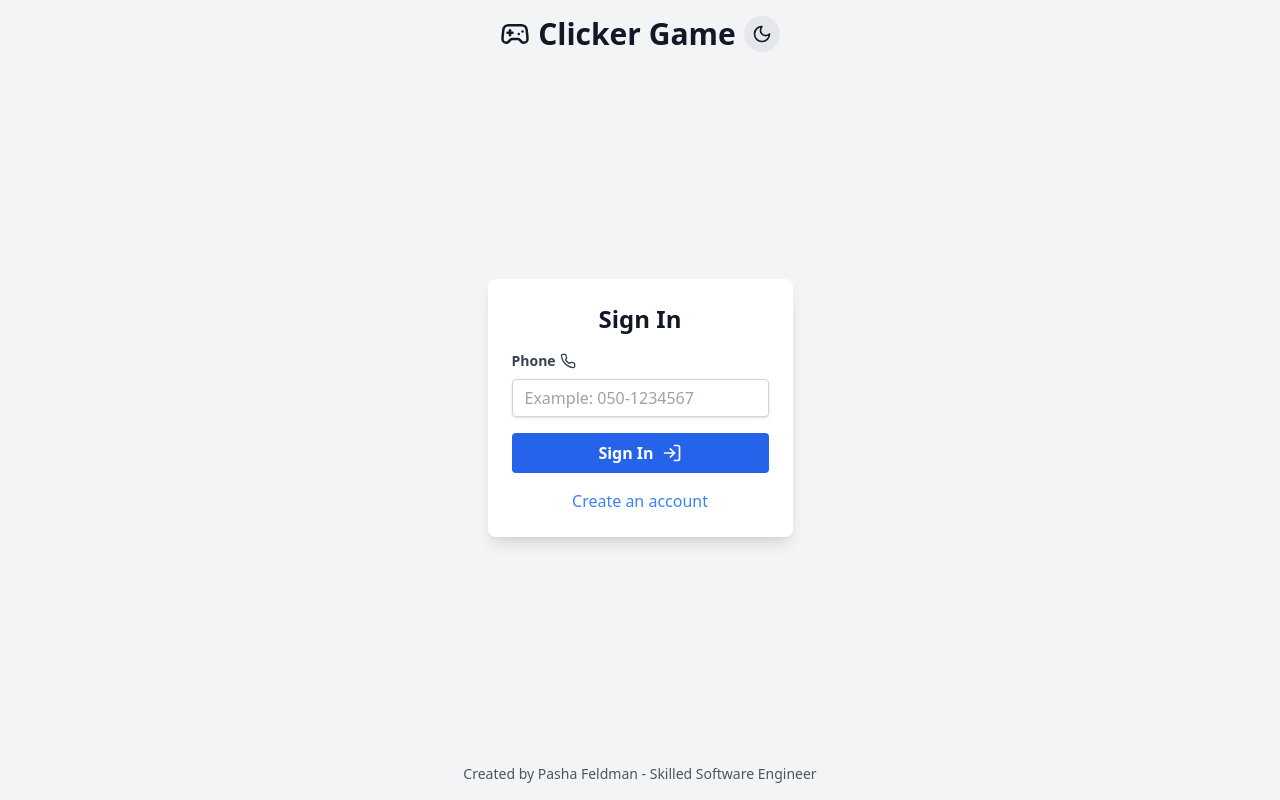
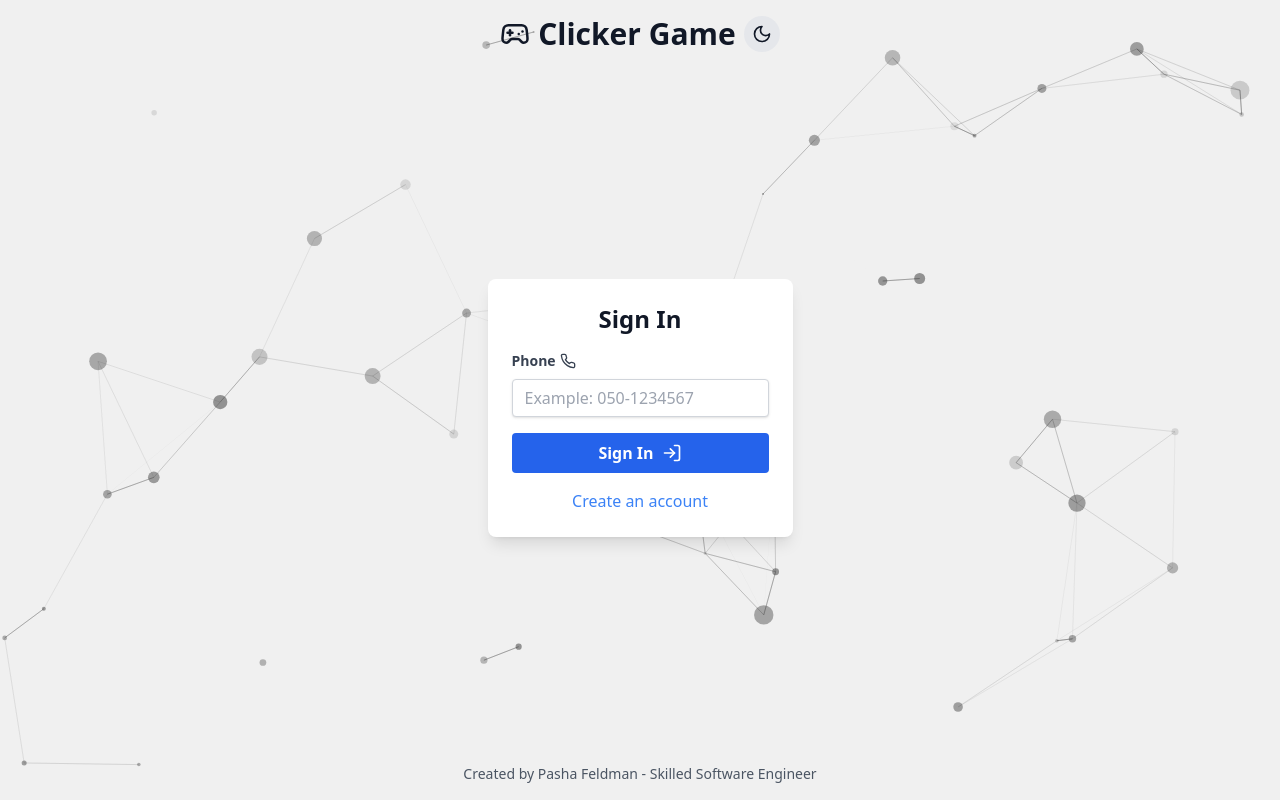
Before and after one commit to Kokoss74/clicker-game, a React (Vite) app: page / in a window 1280 px wide. Built offline with nearby package versions, Linux system fonts and the light colour scheme; no server answers; the database is empty.

Commit message:
background effect parallax

```diff
--- a/package.json
+++ b/package.json
@@ -11,6 +11,9 @@
   },
   "dependencies": {
     "@supabase/supabase-js": "^2.39.7",
+    "@tsparticles/engine": "^3.8.1",
+    "@tsparticles/react": "^3.0.0",
+    "@tsparticles/slim": "^3.8.1",
     "axios": "^1.6.7",
     "date-fns": "^3.3.1",
     "exceljs": "^4.4.0",
--- a/src/App.tsx
+++ b/src/App.tsx
@@ -11,7 +11,17 @@ import { useAuthStore } from "./store/auth";
 import { useGameStore } from "./store/game";
 import useTheme from "./hooks/useTheme";
 import Game from "./components/Game";
-import { Phone, UserPlus, LogIn, AlertTriangle, Loader, Gamepad2, Sun, Moon } from "lucide-react";
+import {
+  Phone,
+  UserPlus,
+  LogIn,
+  AlertTriangle,
+  Loader,
+  Gamepad2,
+  Sun,
+  Moon,
+} from "lucide-react";
+import ParticlesBackground from "./components/ParticlesBackground";
 
 interface AuthFormProps {
   isLoading: boolean;
@@ -97,7 +107,10 @@ function AuthForm({ isLoading }: AuthFormProps) {
       {/* Loading Overlay */}
       {isLoading && (
         <div className="absolute inset-0 bg-gray-200 dark:bg-gray-900 bg-opacity-75 flex justify-center items-center rounded-lg z-10">
-          <Loader size={32} className="animate-spin text-gray-900 dark:text-white" />
+          <Loader
+            size={32}
+            className="animate-spin text-gray-900 dark:text-white"
+          />
         </div>
       )}
 
@@ -135,7 +148,9 @@ function AuthForm({ isLoading }: AuthFormProps) {
               onChange={handleNameChange}
               placeholder="Your Name"
               className={`shadow appearance-none border rounded w-full py-2 px-3 text-gray-900 dark:text-gray-100 bg-white dark:bg-gray-700 border-gray-300 dark:border-gray-600 leading-tight focus:outline-none focus:shadow-outline ${
-                isLoading ? "bg-gray-100 dark:bg-gray-600 cursor-not-allowed" : ""
+                isLoading
+                  ? "bg-gray-100 dark:bg-gray-600 cursor-not-allowed"
+                  : ""
               }`}
               disabled={isLoading}
             />
@@ -192,12 +207,14 @@ function App() {
 
   // Determine the effective theme (light/dark) based on the current state ('light', 'dark', or 'system')
   const effectiveTheme = useMemo(() => {
-    if (theme === 'system') {
+    if (theme === "system") {
       // Check system preference only on client-side
-      if (typeof window !== 'undefined') {
-        return window.matchMedia('(prefers-color-scheme: dark)').matches ? 'dark' : 'light';
+      if (typeof window !== "undefined") {
+        return window.matchMedia("(prefers-color-scheme: dark)").matches
+          ? "dark"
+          : "light";
       }
-      return 'light'; // Default to light during SSR or if window is undefined
+      return "light"; // Default to light during SSR or if window is undefined
     }
     return theme;
   }, [theme]);
@@ -230,17 +247,24 @@ function App() {
   // Once initialized, render the main application structure
   return (
     <Router future={{ v7_relativeSplatPath: true, v7_startTransition: true }}>
-      <div className="min-h-[100dvh] flex flex-col">
+      <ParticlesBackground effectiveTheme={effectiveTheme} />
+      <div className="min-h-[100dvh] flex flex-col relative z-10">
         <header className="text-center py-4">
           <h1 className="text-3xl font-bold flex items-center justify-center gap-2">
             <Gamepad2 size={30} />
             Clicker Game
             <button
-              onClick={() => setTheme(effectiveTheme === 'dark' ? 'light' : 'dark')}
+              onClick={() =>
+                setTheme(effectiveTheme === "dark" ? "light" : "dark")
+              }
               className="p-2 rounded-full bg-gray-200 dark:bg-gray-700 text-gray-900 dark:text-gray-100 hover:bg-gray-300 dark:hover:bg-gray-600 transition-colors"
               aria-label="Toggle theme"
             >
-              {effectiveTheme === 'dark' ? <Sun size={20} /> : <Moon size={20} />}
+              {effectiveTheme === "dark" ? (
+                <Sun size={20} />
+              ) : (
+                <Moon size={20} />
+              )}
             </button>
           </h1>
         </header>
@@ -258,7 +282,7 @@ function App() {
           ) : (
             // Render Game routes if user is logged in
             <Routes>
-            <Route path="/" element={<Game />} />{" "}
+              <Route path="/" element={<Game />} />
               {/* Assume Game handles its own loading states if needed */}
               <Route path="*" element={<Navigate to="/" replace />} />
             </Routes>
@@ -270,7 +294,11 @@ function App() {
         </footer>
 
         {/* Toast notifications container */}
-        <ToastContainer position="top-right" autoClose={3000} theme={effectiveTheme} />
+        <ToastContainer
+          position="top-right"
+          autoClose={3000}
+          theme={effectiveTheme}
+        />
       </div>
     </Router>
   );
--- a/src/components/ModalRules.tsx
+++ b/src/components/ModalRules.tsx
@@ -22,8 +22,8 @@ const ModalRules: React.FC<ModalRulesProps> = ({ isOpen, onRequestClose }) => {
       isOpen={isOpen}
       onRequestClose={onRequestClose}
       contentLabel="Game Rules"
-      className="max-w-2xl mx-auto mt-20 p-6 bg-white dark:bg-gray-900 rounded-lg shadow-lg max-h-[90vh] overflow-y-auto hidden-scrollbar border-2 border-blue-400 dark:border-blue-500 text-gray-900 dark:text-white transition-colors duration-200" // Removed misplaced comment
-      overlayClassName="fixed inset-0 bg-gray-500 dark:bg-black bg-opacity-75 flex items-center justify-center p-4 transition-colors duration-200"
+      className="max-w-2xl mx-auto mt-20 p-6 bg-white dark:bg-gray-900 rounded-lg shadow-lg max-h-[90vh] overflow-y-auto hidden-scrollbar border-2 border-blue-400 dark:border-blue-500 text-gray-900 dark:text-white transition-colors duration-200"
+      overlayClassName="z-10 fixed inset-0 flex items-center justify-center p-4 transition-colors duration-200"
     >
       <div>
         <h2 className="text-2xl font-bold mb-4 text-center text-blue-600 dark:text-blue-300 flex items-center justify-center gap-2">
--- /dev/null
+++ b/src/components/ParticlesBackground.tsx
@@ -0,0 +1,323 @@
+import React, { useEffect, useMemo, useState } from "react";
+import Particles, { initParticlesEngine } from "@tsparticles/react";
+import {
+  type ISourceOptions,
+} from "@tsparticles/engine";
+import { loadSlim } from "@tsparticles/slim";
+
+interface ParticlesBackgroundProps {
+  effectiveTheme: 'light' | 'dark';
+}
+
+const ParticlesBackground: React.FC<ParticlesBackgroundProps> = ({ effectiveTheme }) => {
+  const [init, setInit] = useState(false);
+
+  // Initialize particles engine once on mount
+  useEffect(() => {
+    initParticlesEngine(async (engine) => {
+      await loadSlim(engine);
+    }).then(() => {
+      console.log("Particles engine initialized");
+      setInit(true);
+    });
+  }, []);
+
+  // Calculate options based on the passed effectiveTheme prop
+  const options: ISourceOptions = useMemo(
+    () => {
+      const bgColor = effectiveTheme === 'dark' ? "#1a202c" : "#f0f0f0";
+      const particleColor = effectiveTheme === 'dark' ? "#ffffff" : "#333333";
+      const linkColor = effectiveTheme === 'dark' ? "#ffffff" : "#555555";
+
+      return {
+        "autoPlay": true,
+        "background": {
+          "color": {
+            "value": bgColor
+          },
+          "image": "",
+          "position": "",
+          "repeat": "",
+          "size": "",
+          "opacity": 1
+        },
+        "backgroundMask": {
+          "composite": "destination-out",
+          "cover": {
+            "opacity": 1,
+            "color": {
+              "value": ""
+            }
+          },
+          "enable": false
+        },
+        "clear": true,
+        "defaultThemes": {},
+        "delay": 0,
+        "fullScreen": {
+          "enable": true,
+          "zIndex": 1 // Ensure particles are behind other content
+        },
+        "detectRetina": true,
+        "duration": 0,
+        "fpsLimit": 120,
+        "interactivity": {
+          "detectsOn": "window",
+          "events": {
+            "onClick": {
+              "enable": true,
+              "mode": "push"
+            },
+            "onDiv": {
+              "enable": false,
+              "type": "circle"
+            },
+            "onHover": {
+              "enable": true,
+              "mode": "grab",
+              "parallax": {
+                "enable": true,
+                "force": 60,
+                "smooth": 10
+              }
+            },
+            "resize": {
+              "delay": 0.5,
+              "enable": true
+            }
+          },
+          "modes": {
+            "trail": {
+              "delay": 1,
+              "pauseOnStop": false,
+              "quantity": 1
+            },
+            "attract": {
+              "distance": 200,
+              "duration": 0.4,
+              "easing": "ease-out-quad",
+              "factor": 1,
+              "maxSpeed": 50,
+              "speed": 1
+            },
+            "bounce": {
+              "distance": 200
+            },
+            "bubble": {
+              "distance": 400,
+              "duration": 2,
+              "mix": false,
+              "opacity": 0.8,
+              "size": 40,
+              "divs": {
+                "distance": 200,
+                "duration": 0.4,
+                "mix": false,
+                "selectors": {}
+              }
+            },
+            "connect": {
+              "distance": 80,
+              "links": {
+                "opacity": 0.5
+              },
+              "radius": 60
+            },
+            "grab": {
+              "distance": 400,
+              "links": {
+                "blink": false,
+                "consent": false,
+                "opacity": 1
+              }
+            },
+            "push": {
+              "default": true,
+              "groups": [],
+              "quantity": 4
+            },
+            "remove": {
+              "quantity": 2
+            },
+            "repulse": {
+              "distance": 200,
+              "duration": 0.4,
+              "factor": 100,
+              "speed": 1,
+              "maxSpeed": 50,
+              "easing": "ease-out-quad",
+              "divs": {
+                "distance": 200,
+                "duration": 0.4,
+                "factor": 100,
+                "speed": 1,
+                "maxSpeed": 50,
+                "easing": "ease-out-quad",
+                "selectors": {}
+              }
+            },
+            "slow": {
+              "factor": 3,
+              "radius": 200
+            },
+            "particle": {
+              "replaceCursor": false,
+              "pauseOnStop": false,
+              "stopDelay": 0
+            },
+            "light": {
+              "area": {
+                "gradient": {
+                  "start": {
+                    "value": "#ffffff"
+                  },
+                  "stop": {
+                    "value": "#000000"
+                  }
+                },
+                "radius": 1000
+              },
+              "shadow": {
+                "color": {
+                  "value": "#000000"
+                },
+                "length": 2000
+              }
+            }
+          }
+        },
+        "manualParticles": [],
+        "particles": {
+          "bounce": {
+            "horizontal": {
+              "value": 1
+            },
+            "vertical": {
+              "value": 1
+            }
+          },
+          "collisions": {
+            "absorb": {
+              "speed": 2
+            },
+            "bounce": {
+              "horizontal": {
+                "value": 1
+              },
+              "vertical": {
+                "value": 1
+              }
+            },
+            "enable": false,
+            "maxSpeed": 50,
+            "mode": "bounce",
+            "overlap": {
+              "enable": true,
+              "retries": 0
+            }
+          },
+          "color": {
+            "value": particleColor, // Dynamic color based on prop
+            "animation": {
+              "h": { "enable": false },
+              "s": { "enable": false },
+              "l": { "enable": false }
+            }
+          },
+          "effect": {
+            "close": true,
+            "fill": true,
+            "options": {},
+            "type": undefined
+          },
+          "move": {
+            "angle": { "offset": 0, "value": 90 },
+            "attract": { "enable": false },
+            "center": { "x": 50, "y": 50, "mode": "percent", "radius": 0 },
+            "decay": 0,
+            "distance": {},
+            "direction": "none",
+            "drift": 0,
+            "enable": true,
+            "gravity": { "enable": false },
+            "path": { "enable": false },
+            "outModes": { "default": "out" },
+            "random": false,
+            "size": false,
+            "speed": 2,
+            "spin": { "enable": false },
+            "straight": false,
+            "trail": { "enable": false },
+            "vibrate": false,
+            "warp": false
+          },
+          "number": {
+            "density": { "enable": true, "width": 1920, "height": 1080 },
+            "limit": { "mode": "delete", "value": 0 },
+            "value": 100
+          },
+          "opacity": {
+            "value": { "min": 0.1, "max": 0.5 },
+            "animation": { "enable": true, "speed": 3, "sync": false, "mode": "auto", "startValue": "random" }
+          },
+          "reduceDuplicates": false,
+          "shadow": { "enable": false },
+          "shape": { "type": "circle" },
+          "size": {
+            "value": { "min": 1, "max": 10 },
+            "animation": { "enable": true, "speed": 20, "sync": false, "mode": "auto", "startValue": "random" }
+          },
+          "stroke": { "width": 0 },
+          "zIndex": { "value": 0, "opacityRate": 1, "sizeRate": 1, "velocityRate": 1 },
+          "destroy": { "mode": "none" },
+          "roll": { "enable": false },
+          "tilt": { "enable": false },
+          "twinkle": { "lines": { "enable": false }, "particles": { "enable": false } },
+          "wobble": { "enable": false },
+          "life": { "count": 0, "delay": { "value": 0 }, "duration": { "value": 0 } },
+          "rotate": { "animation": { "enable": false } },
+          "orbit": { "enable": false },
+          "links": {
+            "blink": false,
+            "color": { "value": linkColor }, // Dynamic color based on prop
+            "consent": false,
+            "distance": 150,
+            "enable": true,
+            "frequency": 1,
+            "opacity": 0.4,
+            "shadow": { "enable": false },
+            "triangles": { "enable": false },
+            "width": 1,
+            "warp": false
+          },
+          "repulse": { "enabled": false }
+        },
+        "pauseOnBlur": true,
+        "pauseOnOutsideViewport": true,
+        "responsive": [],
+        "smooth": false,
+        "style": {},
+        "themes": [],
+        "zLayers": 100,
+        "key": "parallax",
+        "name": "Parallax",
+        "motion": { "disable": false, "reduce": { "factor": 4, "value": true } }
+      };
+    },
+    [effectiveTheme], // Recalculate options when the prop changes
+  );
+
+  if (init) {
+    return (
+      <Particles
+        key={effectiveTheme} // Use the prop as key to force remount on theme change
+        id="tsparticles"
+        options={options}
+      />
+    );
+  }
+
+  return <></>; // Render nothing until initialized
+};
+
+export default ParticlesBackground;
```
Also changed, not shown: 1 other file (tests, documents, lock files or other folders). Lines whose indentation alone changed are shown as unchanged.
